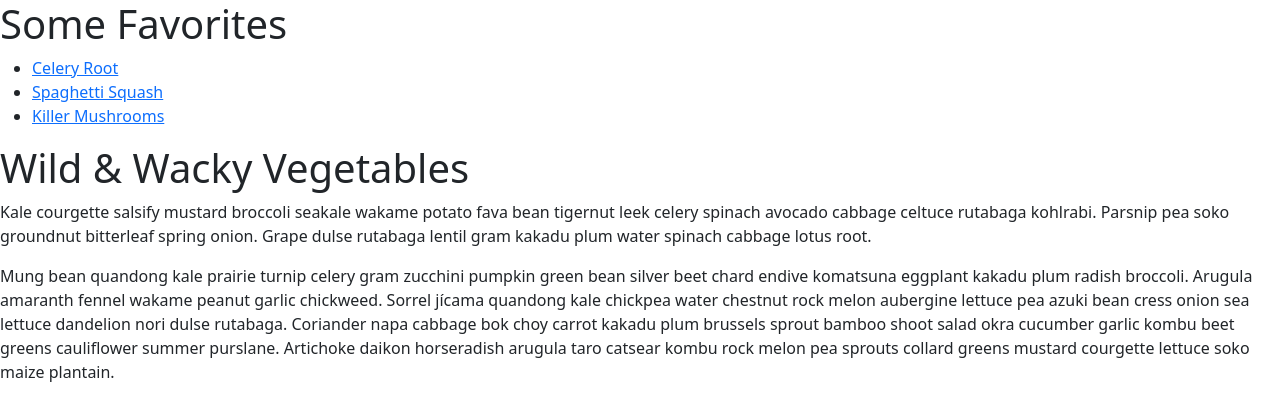
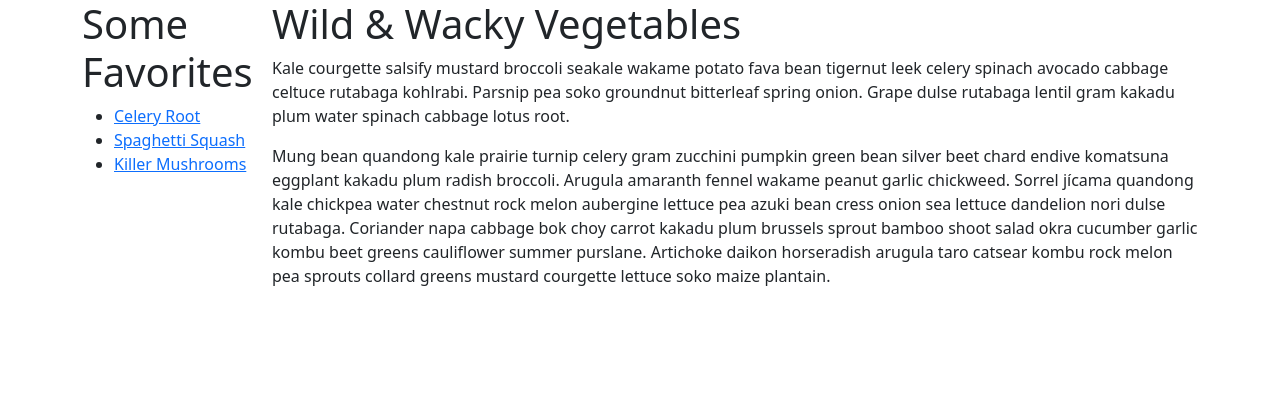
Before and after one commit to tomasrobino/u1-a3-bootstrap, a plain HTML site: page index.html in a window 1280 px wide. Drawn offline with nearby package versions, Linux system fonts and the light colour scheme.

Commit message:
row rearranged

```diff
--- a/index.html
+++ b/index.html
@@ -8,19 +8,25 @@
         <link href="./styles.css" rel="stylesheet"/>
     </head>
 
-    <body>
+    <body class="container">
+        <div class="row">
+            <div class="col-2">
                 <h1>Some Favorites</h1>
                 <ul>
                     <li><a href="#">Celery Root</a>
                     <li><a href="#">Spaghetti Squash</a>
                     <li><a href="#">Killer Mushrooms</a>
                 </ul>
-
+            </div>
+            <div class="col-10">
                 <h1>Wild & Wacky Vegetables</h1>
                 <p>Kale courgette salsify mustard broccoli seakale wakame potato fava bean tigernut leek celery spinach avocado cabbage celtuce rutabaga kohlrabi. Parsnip pea soko groundnut bitterleaf spring onion. Grape dulse rutabaga lentil gram kakadu plum water spinach cabbage lotus root.
                 </p>
                 <p>
                     Mung bean quandong kale prairie turnip celery gram zucchini pumpkin green bean silver beet chard endive komatsuna eggplant kakadu plum radish broccoli. Arugula amaranth fennel wakame peanut garlic chickweed. Sorrel jícama quandong kale chickpea water chestnut rock melon aubergine lettuce pea azuki bean cress onion sea lettuce dandelion nori dulse rutabaga. Coriander napa cabbage bok choy carrot kakadu plum brussels sprout bamboo shoot salad okra cucumber garlic kombu beet greens cauliflower summer purslane. Artichoke daikon horseradish arugula taro catsear kombu rock melon pea sprouts collard greens mustard courgette lettuce soko maize plantain.
                 </p>
+            </div>
+        </div>
+
     </body>
 </html>
```
Lines whose indentation alone changed are shown as unchanged.
